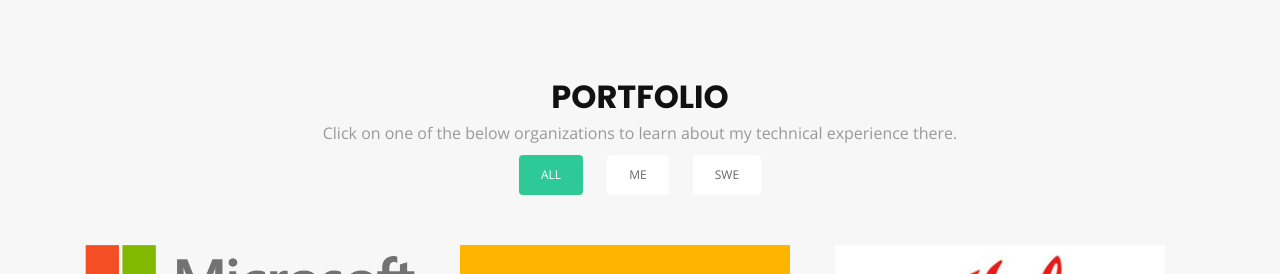
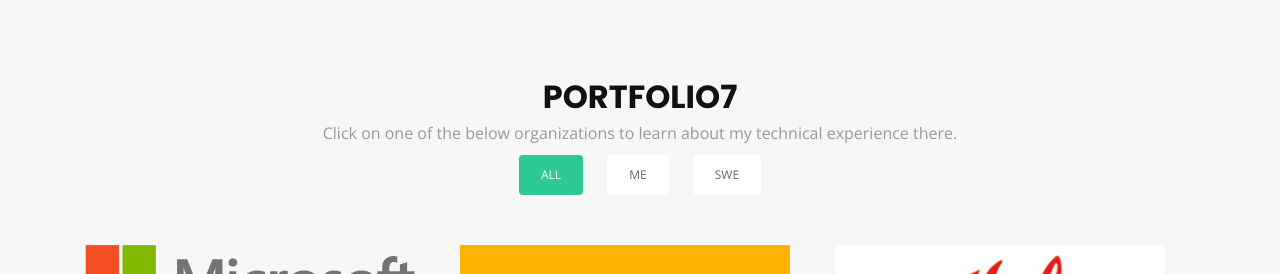
Before and after one commit to mithuang/mithuang.github.io, a Jekyll site: the page index.html, which Jekyll copies as it is, in a window 1280 px wide and 900 px high, scrolled down 1702 px. Shown: the part 186-460 px from the top of the window. Built offline with Jekyll 4.4.1, drawn with Linux system fonts in a browser that asks for light colours.

Commit message:
portfolio menu7

```diff
--- a/index.html
+++ b/index.html
@@ -128,7 +128,7 @@
     <section id="portfolio">
       <div class="container wow fadeInUp">
         <div class="section-header">
-          <h3 class="section-title">Portfolio</h3>
+          <h3 class="section-title">Portfolio7</h3>
           <p class="section-description">Click on one of the below organizations to learn about my technical experience there.</p>
         </div>
         <div class="row">
```
